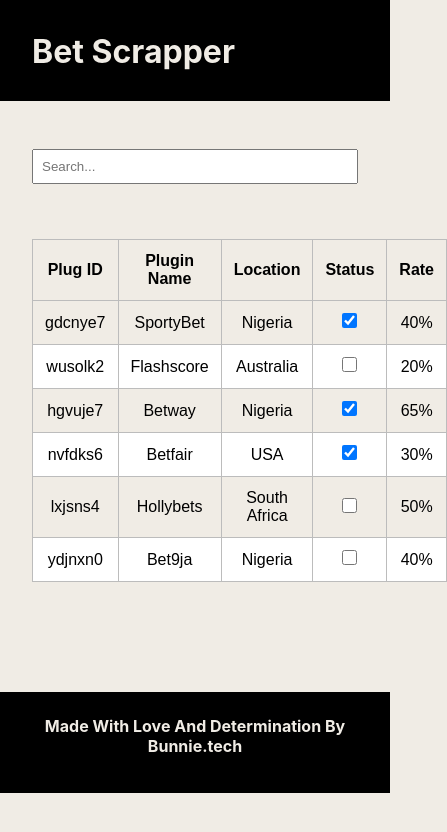
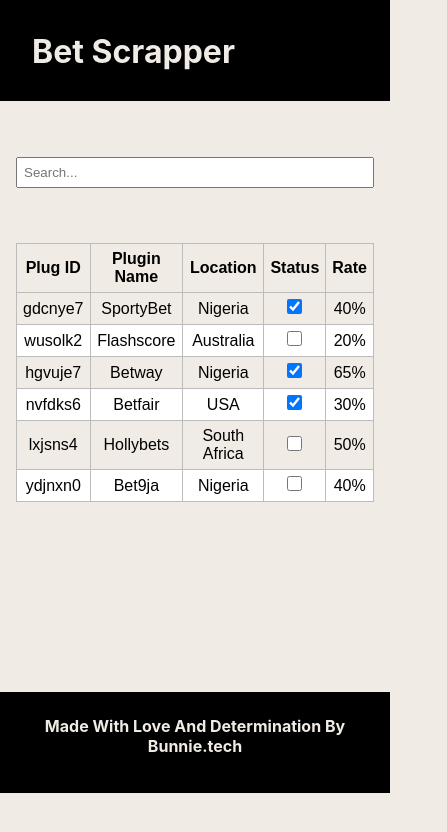
Before and after one commit to BenitaMichael/React_Table, a React (Create React App) app: page / in a window 390 px wide. Shown: the top 832 px of the page, 447 px wide, since content can reach past the window. Built offline with nearby package versions, Linux system fonts and the light colour scheme.

Commit message:
feat: mobile responsive

```diff
--- a/src/App.css
+++ b/src/App.css
@@ -1,5 +1,4 @@
-/***** GENERAL STYLING *****/
-
+/***** GENERAL STYLES *****/
 *{
   box-sizing: border-box;
   padding: 0;
@@ -32,9 +31,10 @@
 
 
 /***** TABLE COMPONENET *****/
-.table-container{
-  height:70vh ;
+.table-container {
+  height: 70vh;
   padding: 3rem 2rem;
+  overflow-x: auto;
 }
 
 /**-- TABLE --**/
@@ -48,7 +48,7 @@
 table td, th {
   border: 1px solid #bcbcbc;
   text-align: left;
-  padding: 12px;
+  padding: 0.75rem;
   text-align: center;
 }
 
@@ -56,17 +56,50 @@
   background-color: #ffffff;
 }
 
+
+/**-- INPUT --**/
 input[type="text"] {
-  padding: 8px;
-  margin-bottom: 20px;
-  width: 100%;
+  padding: 0.5rem;
+  margin-bottom: 1.25rem;
+  width: 50%;
   box-sizing: border-box;
 }
 
 input[type="checkbox"] {
   width: 15px;
-  height:15px;
+  height: 15px;
 }
+
+
+@media screen and (max-width: 768px) {
+  .table-container {
+    padding: 2rem 1rem;
+  }
+
+  input[type="text"] {
+    width: 100%;
+    margin-top: 2.5rem;
+  }
+
+  table td, th {
+    padding: 0.5rem;
+  }
+}
+
+@media screen and (max-width: 480px) {
+  .table-container {
+    padding: 1rem;
+  }
+
+  input[type="text"] {
+    padding: 6px;
+  }
+
+  table td, th {
+    padding: 6px;
+  }
+}
+
 
 
 
--- a/src/Components/Table.js
+++ b/src/Components/Table.js
@@ -34,7 +34,6 @@
         placeholder="Search..."
         value={searchItem}
         onChange={handleSearch}
-        style={{ padding: '8px', marginBottom: '20px', width: '100%', boxSizing: 'border-box' }}
       />
       <table>
         <thead>
```
